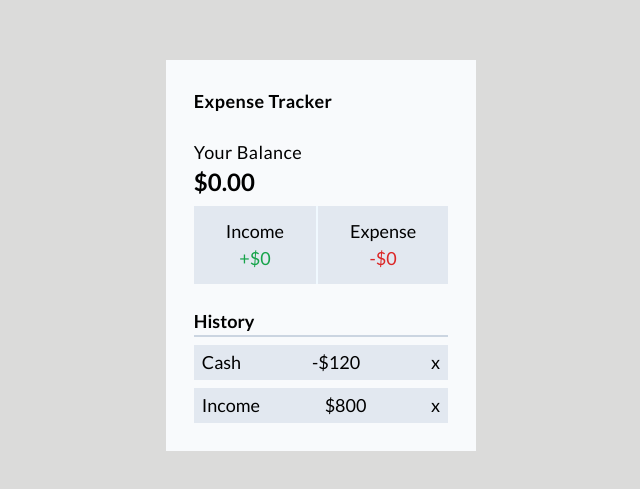
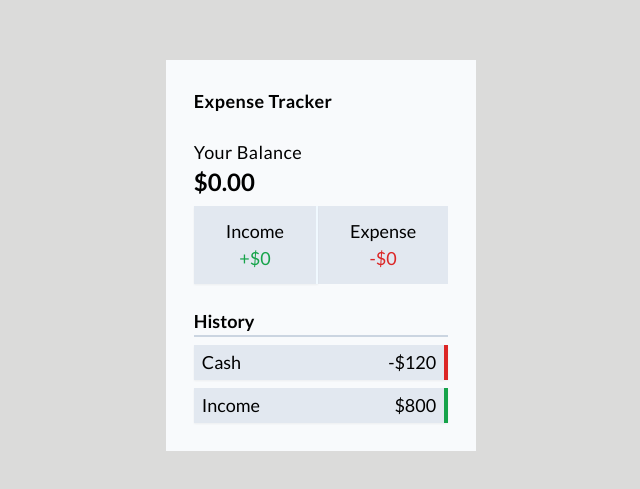
Before and after one commit to Lu-Smith/vue_expense_tracker, a Vue app: page / in a window 1280 px wide. Shown: the part 145-634 px from the top of the page, without its empty margins (319-959 px from the left). Built offline with nearby package versions, Linux system fonts and the light colour scheme.

Commit message:
Updated styling

```diff
--- a/src/components/IncomeExpenses.vue
+++ b/src/components/IncomeExpenses.vue
@@ -1,7 +1,8 @@
 <template>
     <div class="flex items-center flex-row justify-center bg-slate-200 mt-2 mb-6">
         <div
-        class="py-3 px-8 flex items-center flex-col justify-center w-30 border-solid border-r-2 border-sky-50">
+        class="py-3 px-8 flex items-center flex-col justify-center w-30
+        border-solid border-r-2 border-sky-50 shadow-sm">
             <h4>Income</h4>
             <p id="money-plus" class="text-green-600">+$0</p>
         </div>
--- a/src/components/TransactionList.vue
+++ b/src/components/TransactionList.vue
@@ -1,13 +1,44 @@
 <template>
     <h3 class="font-semibold border-solid border-b-2 border-slate-300">History</h3>
     <ul id="list" class="list">
-        <li class="bg-slate-200 mt-2 px-2 py-1 flex items-center flex-row justify-between">
+      <li
+        class="relative bg-slate-200 mt-2 px-2 py-1 flex items-center
+          flex-row justify-between shadow-sm border-solid border-r-4 border-red-600"
+        @mouseover="showButton = true"
+        @mouseleave="showButton = false"
+      >
         Cash <span>-$120</span>
-        <button class="delete-btn">x</button>
-        </li>
-        <li class="bg-slate-200 mt-2 px-2 py-1 flex items-center flex-row justify-between">
+        <button class="hidden absolute bg-red-600 px-2 text-white" v-show="showButton" @mouseover.stop> <!-- Use @mouseover.stop to prevent event propagation -->
+          x
+        </button>
+      </li>
+      <li
+        class="relative bg-slate-200 mt-2 px-2 py-1 flex items-center
+          flex-row justify-between shadow-sm border-solid border-r-4 border-green-600"
+        @mouseover="showButton = true"
+        @mouseleave="showButton = false"
+      >
         Income <span>$800</span>
-        <button class="delete-btn">x</button>
-        </li>
+        <button class="hidden absolute bg-red-600 px-2 text-white" v-show="showButton" @mouseover.stop>
+          x
+        </button>
+      </li>
     </ul>
-</template>
+  </template>
+
+  <script lang="ts">
+  export default {
+    data() {
+      return {
+        showButton: false,
+      };
+    },
+  };
+  </script>
+
+  <style scoped>
+  li:hover .hidden {
+    display: flex;
+    margin-left: -35px;
+  }
+  </style>
```
